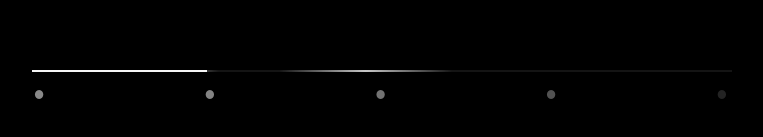
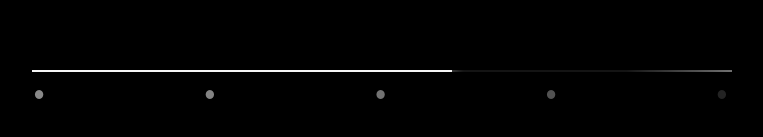
Before and after one commit to BinsNicki/NexusLifeStatus, a plain HTML site: page index.html in a window 1280 px wide. Shown: the part 421-558 px from the top of the page, without its empty margins (258-1021 px from the left). Drawn offline with Linux system fonts and the light colour scheme.

Commit message:
Update progress bar width to 60%

```diff
--- a/index.html
+++ b/index.html
@@ -331,7 +331,7 @@
 
         <div class="progress-wrapper">
             <div class="progress-bar-bg">
-                <div class="progress-bar-fill" style="width: 25%;"></div>
+                <div class="progress-bar-fill" style="width: 60%;"></div>
             </div>
             <div class="progress-indicator">
                 <span>●</span>
```
